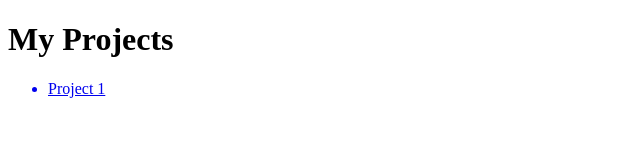
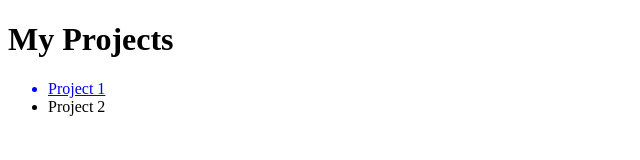
Before and after one commit to victorlleon/victorlleon.github.io, a plain HTML site: page index.html in a window 1280 px wide. Shown: the full height of the page, 0-640 px from the left. Drawn offline with Linux system fonts and the light colour scheme.

Commit message:
Update index.html

```diff
--- a/index.html
+++ b/index.html
@@ -12,6 +12,7 @@
 
       <ul>
           <a href="project1.html"><li>Project 1</li></a>
+          <a herf="project2.html"><li>Project 2</li></a>
 
       </ul>
 
```
